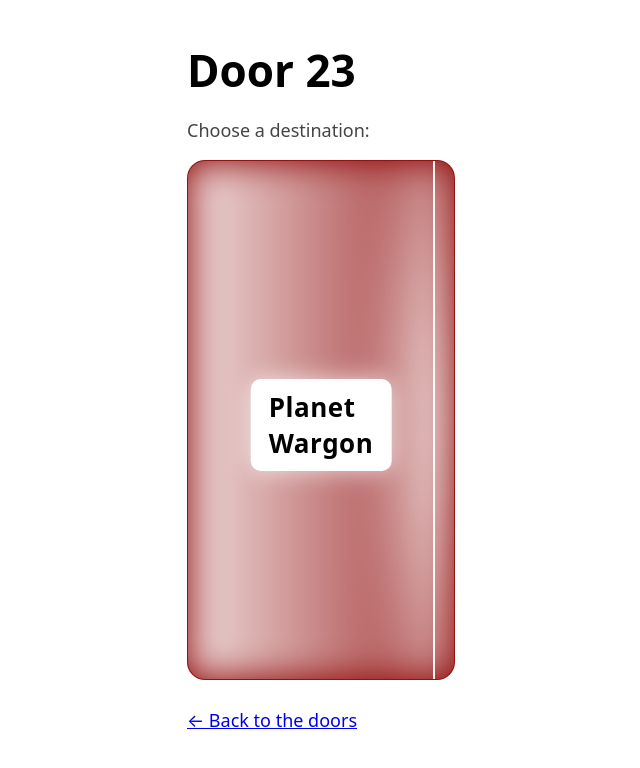
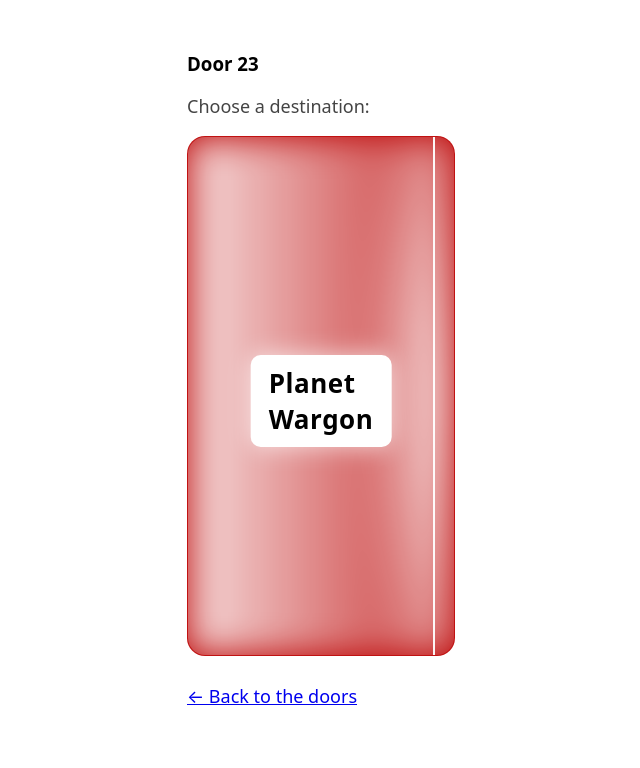
Before and after one commit to sumwin23/spamcasts-site, a plain HTML site: page pages/door23.html in a window 1280 px wide. Shown: the whole page, without its empty margins (23-663 px from the left). Drawn offline with Linux system fonts and the light colour scheme.

Commit message:
Fix back link in door23.html and restore closing tags

```diff
--- a/pages/door23.html
+++ b/pages/door23.html
@@ -2,22 +2,22 @@
 <html lang="en">
 <head>
     <meta charset="utf-8" />
-  <title>Door 23 — Planet Wargon Portal</title>
+    <title>Door 23 – Planet Wargon Portal</title>
     <meta name="viewport" content="width=device-width, initial-scale=1" />
     <link href="../assets/doors.css" rel="stylesheet" />
 </head>
 <body class="white">
     <div class="page">
-    <h1>Door 23</h1>
+        <h3>Door 23</h3>
         <p>Choose a destination:</p>
         <div class="grid">
             <a class="door-link" href="planet-wargon.html" aria-label="Open Planet Wargon">
-        <div class="door" style="background:#8b0000;">
+                <div class="door" style="background:#bb0000;">
                     <div class="label">Planet Wargon</div>
                 </div>
             </a>
         </div>
-    <p style="margin-top:28px;"><a href="#" onclick="history.back();return false;">← Back to the doors</a></p>
+        <p style="margin-top:28px;"><a href="doors.html">← Back to the doors</a></p>
     </div>
 </body>
 </html>
```
Lines whose indentation alone changed are shown as unchanged.
